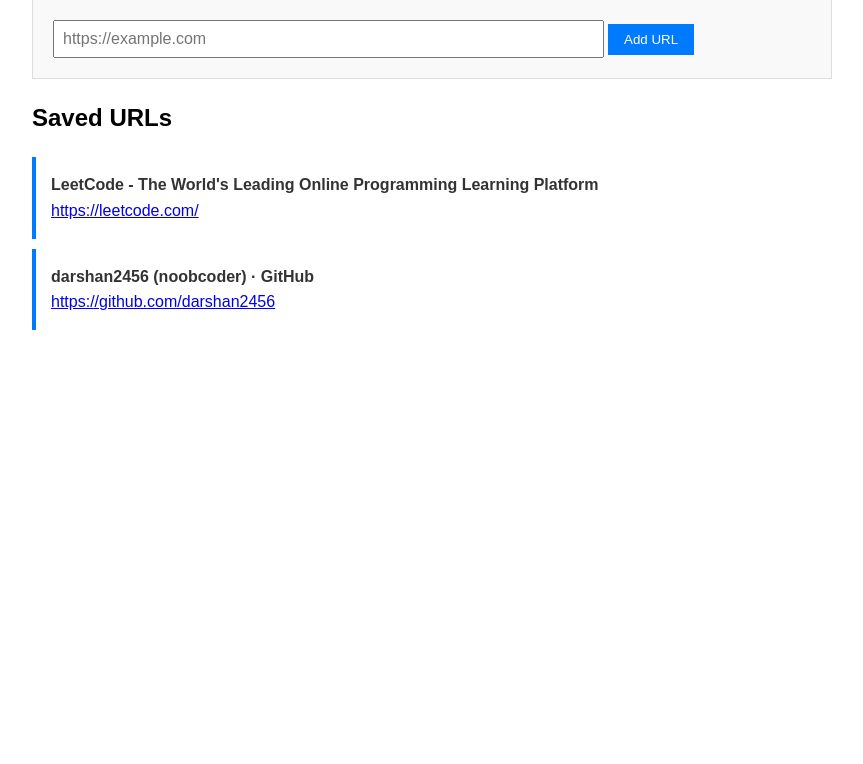
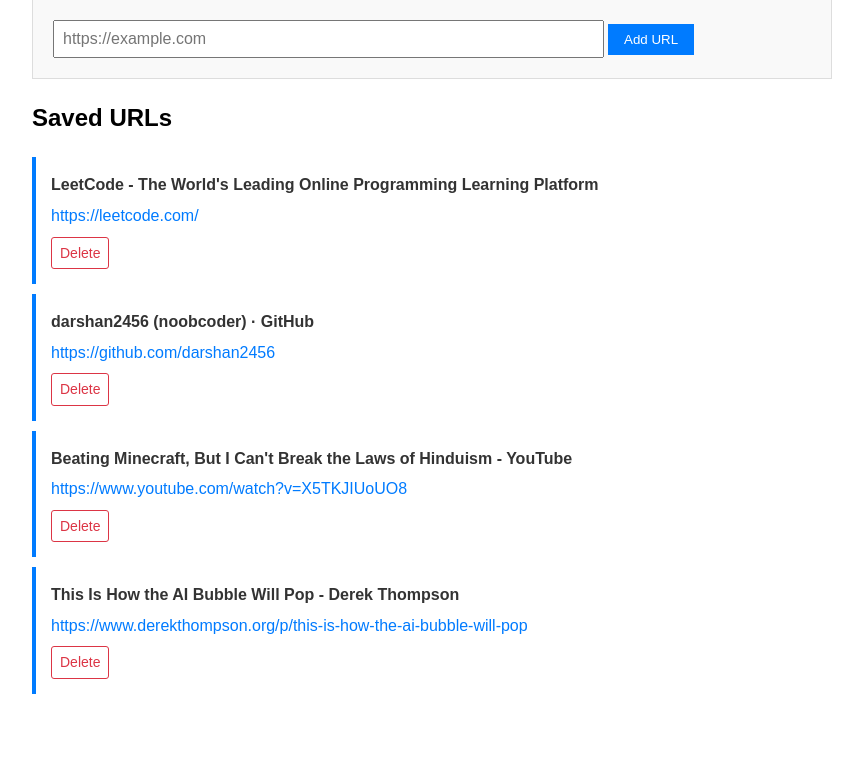
Before and after one commit to darshan2456/url_manager_project, a Flask app: page / in a window 1280 px wide. Shown: the part 155-919 px from the top of the page, without its empty margins (208-1071 px from the left). Before the commit the page ends 485 px from the top, so only its background shows below. Run offline with Flask 3, Linux system fonts and the light colour scheme.

Commit message:
added a delete button and changed the code according to POST - Redirect - GET pattern

```diff
--- a/app.py
+++ b/app.py
@@ -1,4 +1,4 @@
-from flask import Flask, render_template, request
+from flask import Flask, render_template, request, redirect
 import requests
 from bs4 import BeautifulSoup
 import json
@@ -27,19 +27,22 @@ def save_urls(urls_list):
 # Load existing URLs when app starts
 urls = load_urls()
 
-
-
 @app.route('/')
 def index():
     return render_template('index.html', urls=urls)
 
 @app.route('/add', methods=['POST'])
 def add_url():
+    global urls
+
     url = request.form['url']
 
     # Simple scraping - just get title for now
     try:
-        response = requests.get(url, timeout=5)
+        headers = {
+            'User-Agent': 'Mozilla/5.0 (Windows NT 10.0; Win64; x64) AppleWebKit/537.36'
+        }
+        response = requests.get(url, timeout=5, headers=headers)
         soup = BeautifulSoup(response.content, 'html.parser')
         title = soup.find('title')
         title_text = title.text.strip() if title else "No title found"
@@ -52,10 +55,21 @@ def add_url():
         'title': title_text
     })
 
+    # Save to JSON file
     save_urls(urls)
 
-    # Go back to homepage which will show updated list
-    return render_template('index.html', urls=urls)
+    # Redirect to homepage (POST-Redirect-GET pattern)
+    return redirect('/')
+
+@app.route('/delete/<int:url_index>')
+def delete_url(url_index):
+    global urls
+    # Check if index is valid
+    if 0 <= url_index < len(urls):
+        urls.pop(url_index)
+        save_urls(urls)  # Update JSON file
+    # Redirect to homepage (POST-Redirect-GET pattern)
+    return redirect('/')
 
 if __name__ == '__main__':
     app.run(debug=True)
--- a/static/style.css
+++ b/static/style.css
@@ -32,19 +32,47 @@ button {
     cursor: pointer;
 }
 
+button:hover {
+    background: #0056b3;
+}
+
 .url-item {
     background: white;
     padding: 15px;
     margin: 10px 0;
     border-left: 4px solid #007bff;
+    position: relative;
 }
 
 .url-title {
     font-weight: bold;
     color: #333;
+    margin-bottom: 5px;
 }
 
 .url-link {
     color: #007bff;
     text-decoration: none;
+    word-break: break-all;
 }
+
+.url-link:hover {
+    text-decoration: underline;
+}
+
+.delete-btn {
+    color: #dc3545;
+    text-decoration: none;
+    font-size: 14px;
+    margin-top: 8px;
+    display: inline-block;
+    padding: 4px 8px;
+    border: 1px solid #dc3545;
+    border-radius: 3px;
+}
+
+.delete-btn:hover {
+    background: #dc3545;
+    color: white;
+    text-decoration: none;
+}
--- a/templates/index.html
+++ b/templates/index.html
@@ -18,7 +18,13 @@
         {% for item in urls %}
         <div class="url-item">
             <div class="url-title">{{ item.title }}</div>
-            <a href="{{ item.url }}" target="_blank">{{ item.url }}</a>
+            <a href="{{ item.url }}" target="_blank" class="url-link">{{ item.url }}</a>
+            <br>
+            <a href="/delete/{{ loop.index0 }}"
+               class="delete-btn"
+               onclick="return confirm('Are you sure you want to delete this URL?')">
+               Delete
+            </a>
         </div>
         {% endfor %}
     {% else %}
--- a/urls.json
+++ b/urls.json
@@ -3,11 +3,16 @@
     "url": "https://leetcode.com/",
     "title": "LeetCode - The World's Leading Online Programming Learning Platform"
   },
-
   {
     "url": "https://github.com/darshan2456",
     "title": "darshan2456 (noobcoder) \u00b7 GitHub"
+  },
+  {
+    "url": "https://www.youtube.com/watch?v=X5TKJIUoUO8",
+    "title": "Beating Minecraft, But I Can't Break the Laws of Hinduism - YouTube"
+  },
+  {
+    "url": "https://www.derekthompson.org/p/this-is-how-the-ai-bubble-will-pop",
+    "title": "This Is How the AI Bubble Will Pop - Derek Thompson"
   }
-
-
 ]
```
